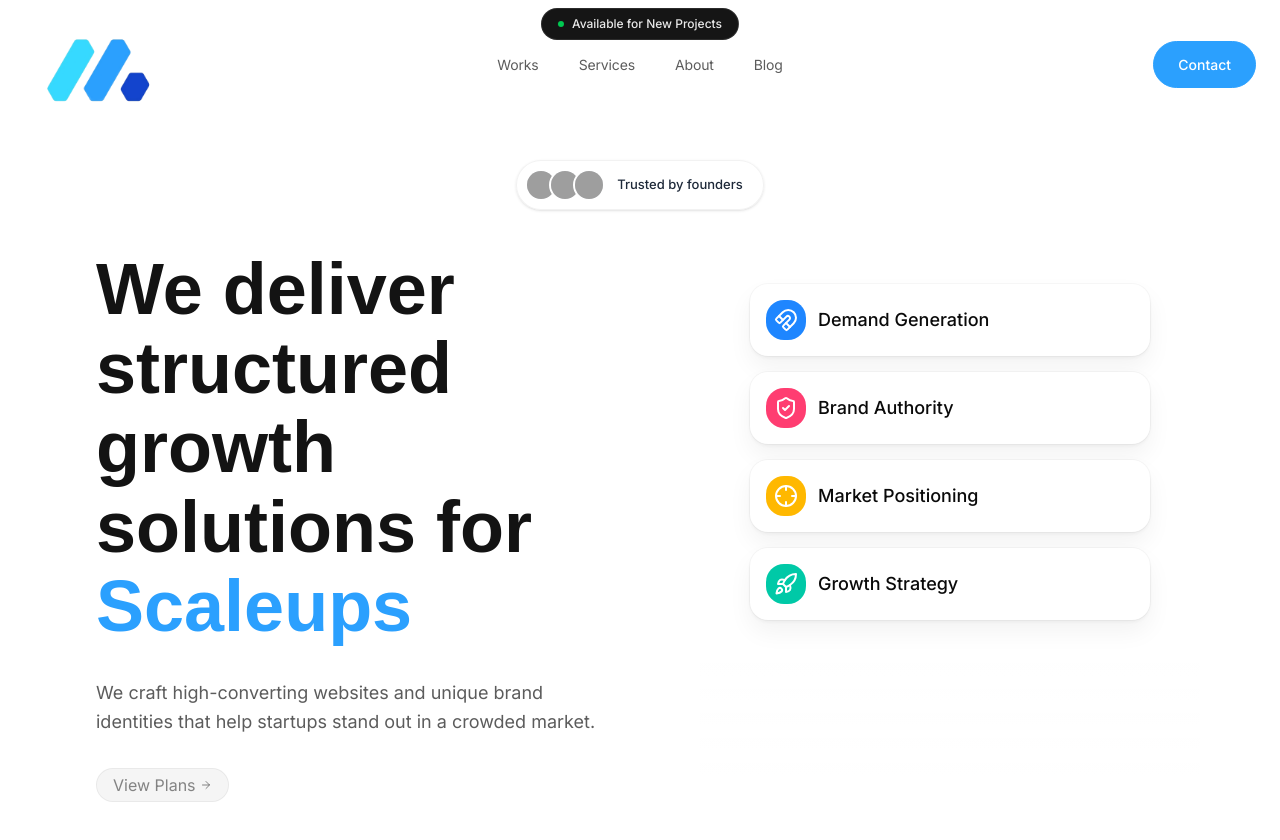
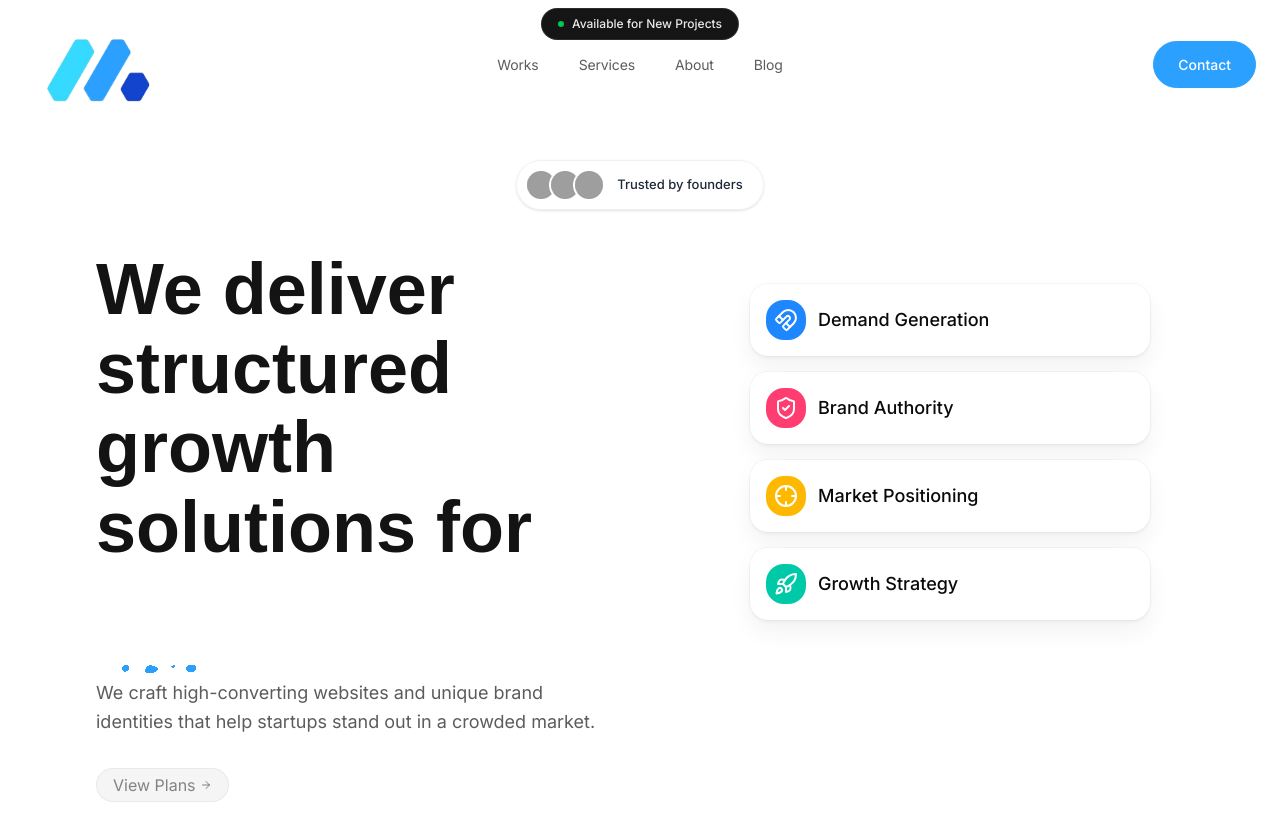
Before and after one commit to meronatic-dev1/meronatic-main, a Next.js app: page / in a window 1280 px wide. Shown: the top 840 px of the page. Built offline with nearby package versions, Linux system fonts and the light colour scheme; grey boxes are pictures that could not be loaded.

Commit message:
Replace WordRotate with MorphingText in Hero section

```diff
--- a/components/Hero.tsx
+++ b/components/Hero.tsx
@@ -8,7 +8,7 @@ import { TextReveal } from './ui/TextReveal';
 import { AnimatedListDemo } from './AnimatedListDemo';
 import { cn } from "@/lib/utils";
 import { AnimatedShinyText } from "@/components/ui/animated-shiny-text";
-import WordRotate from "@/components/ui/word-rotate";
+import { MorphingText } from "@/components/ui/morphing-text";
 
 const AVATARS = [
     "https://framerusercontent.com/images/LdiJIgo7vhBde0WiWHd48uSzxU.png",
@@ -84,9 +84,9 @@ export default function Hero() {
                             </motion.span>
                             <span className="inline-block w-2 md:w-3" />
                             <motion.span variants={item} className="inline-flex text-[#2ba0fe] align-bottom">
-                                <WordRotate
-                                    words={["Startups", "Brands", "Scaleups", "Enterprises", "Leaders"]}
-                                    className="text-[#2ba0fe]"
+                                <MorphingText
+                                    texts={["Startups", "Brands", "Scaleups", "Enterprises", "Leaders"]}
+                                    className="text-[#2ba0fe] text-left !w-[350px] !text-4xl !md:text-5xl !lg:text-6xl !xl:text-[72px] !leading-[1.1] !h-auto"
                                 />
                             </motion.span>
                         </h1>
--- /dev/null
+++ b/components/ui/morphing-text.tsx
@@ -0,0 +1,149 @@
+"use client"
+
+import { useCallback, useEffect, useRef } from "react"
+
+import { cn } from "@/lib/utils"
+
+const morphTime = 1.5
+const cooldownTime = 0.5
+
+const useMorphingText = (texts: string[]) => {
+  const textIndexRef = useRef(0)
+  const morphRef = useRef(0)
+  const cooldownRef = useRef(0)
+  const timeRef = useRef(new Date())
+
+  const text1Ref = useRef<HTMLSpanElement>(null)
+  const text2Ref = useRef<HTMLSpanElement>(null)
+
+  const setStyles = useCallback(
+    (fraction: number) => {
+      const [current1, current2] = [text1Ref.current, text2Ref.current]
+      if (!current1 || !current2) return
+
+      current2.style.filter = `blur(${Math.min(8 / fraction - 8, 100)}px)`
+      current2.style.opacity = `${Math.pow(fraction, 0.4) * 100}%`
+
+      const invertedFraction = 1 - fraction
+      current1.style.filter = `blur(${Math.min(
+        8 / invertedFraction - 8,
+        100
+      )}px)`
+      current1.style.opacity = `${Math.pow(invertedFraction, 0.4) * 100}%`
+
+      current1.textContent = texts[textIndexRef.current % texts.length]
+      current2.textContent = texts[(textIndexRef.current + 1) % texts.length]
+    },
+    [texts]
+  )
+
+  const doMorph = useCallback(() => {
+    morphRef.current -= cooldownRef.current
+    cooldownRef.current = 0
+
+    let fraction = morphRef.current / morphTime
+
+    if (fraction > 1) {
+      cooldownRef.current = cooldownTime
+      fraction = 1
+    }
+
+    setStyles(fraction)
+
+    if (fraction === 1) {
+      textIndexRef.current++
+    }
+  }, [setStyles])
+
+  const doCooldown = useCallback(() => {
+    morphRef.current = 0
+    const [current1, current2] = [text1Ref.current, text2Ref.current]
+    if (current1 && current2) {
+      current2.style.filter = "none"
+      current2.style.opacity = "100%"
+      current1.style.filter = "none"
+      current1.style.opacity = "0%"
+    }
+  }, [])
+
+  useEffect(() => {
+    let animationFrameId: number
+
+    const animate = () => {
+      animationFrameId = requestAnimationFrame(animate)
+
+      const newTime = new Date()
+      const dt = (newTime.getTime() - timeRef.current.getTime()) / 1000
+      timeRef.current = newTime
+
+      cooldownRef.current -= dt
+
+      if (cooldownRef.current <= 0) doMorph()
+      else doCooldown()
+    }
+
+    animate()
+    return () => {
+      cancelAnimationFrame(animationFrameId)
+    }
+  }, [doMorph, doCooldown])
+
+  return { text1Ref, text2Ref }
+}
+
+interface MorphingTextProps {
+  className?: string
+  texts: string[]
+}
+
+const Texts: React.FC<Pick<MorphingTextProps, "texts">> = ({ texts }) => {
+  const { text1Ref, text2Ref } = useMorphingText(texts)
+  return (
+    <>
+      <span
+        className="absolute inset-x-0 top-0 m-auto inline-block w-full"
+        ref={text1Ref}
+      />
+      <span
+        className="absolute inset-x-0 top-0 m-auto inline-block w-full"
+        ref={text2Ref}
+      />
+    </>
+  )
+}
+
+const SvgFilters: React.FC = () => (
+  <svg
+    id="filters"
+    className="fixed h-0 w-0"
+    preserveAspectRatio="xMidYMid slice"
+  >
+    <defs>
+      <filter id="threshold">
+        <feColorMatrix
+          in="SourceGraphic"
+          type="matrix"
+          values="1 0 0 0 0
+                  0 1 0 0 0
+                  0 0 1 0 0
+                  0 0 0 255 -140"
+        />
+      </filter>
+    </defs>
+  </svg>
+)
+
+export const MorphingText: React.FC<MorphingTextProps> = ({
+  texts,
+  className,
+}) => (
+  <div
+    className={cn(
+      "relative mx-auto h-16 w-full max-w-screen-md text-center font-sans text-[40pt] leading-none font-bold [filter:url(#threshold)_blur(0.6px)] md:h-24 lg:text-[6rem]",
+      className
+    )}
+  >
+    <Texts texts={texts} />
+    <SvgFilters />
+  </div>
+)
```
